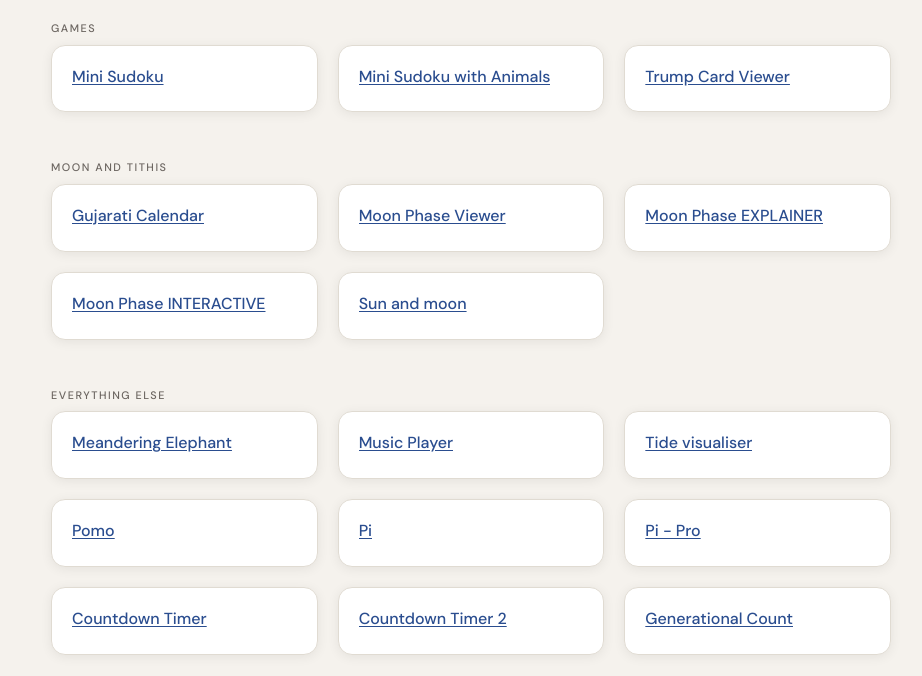
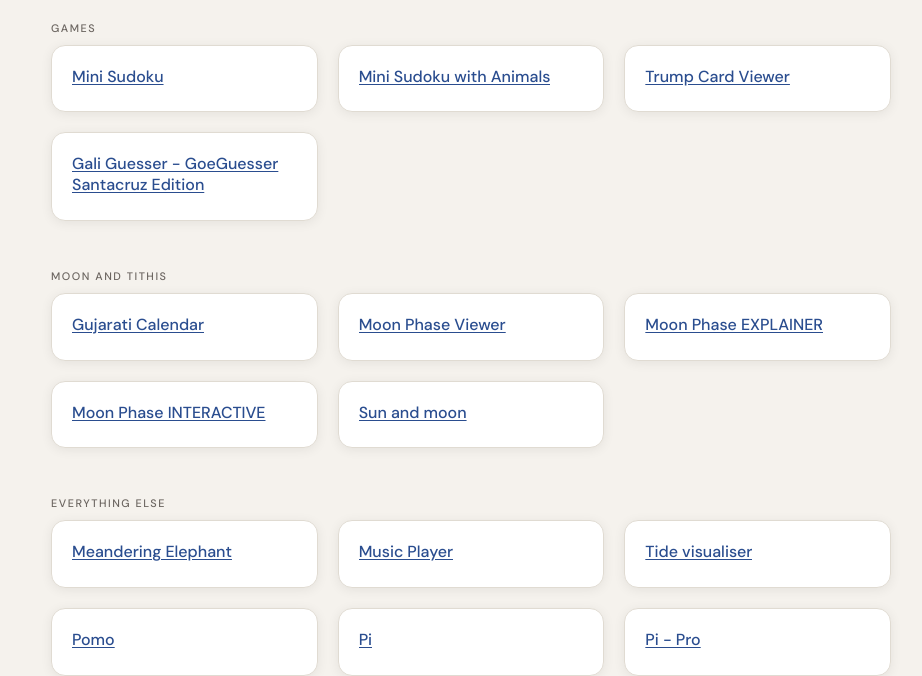
Before and after one commit to breadbutterjam/timepusdi, a plain HTML site: page index.html in a window 1280 px wide. Shown: the part 138-814 px from the top of the page, without its empty margins (169-1091 px from the left). Drawn offline with nearby package versions, Linux system fonts and the light colour scheme.

Commit message:
adding gali guesser to index

```diff
--- a/index.html
+++ b/index.html
@@ -245,6 +245,7 @@
     { section: 'Games', title: 'Mini Sudoku', desc: '', link: 'https://breadbutterjam.github.io/timepusdi/games/mini-sudoku.html' },
     { section: 'Games', title: 'Mini Sudoku with Animals', desc: '', link: 'https://breadbutterjam.github.io/timepusdi/games/mini-sudoku-images.html' },
     { section: 'Games', title: 'Trump Card Viewer', desc: '', link: 'https://breadbutterjam.github.io/timepusdi/trumpcardsandbox/index.html' },
+    { section: 'Games', title: 'Gali Guesser - GoeGuesser Santacruz Edition', desc: '', link: 'https://breadbutterjam.github.io/geoguessr/site/index.html' },
 
     { section: 'Moon and Tithis', title: 'Gujarati Calendar', desc: '', link: 'https://breadbutterjam.github.io/timepusdi/gujarati-calendar.html' },
     { section: 'Everything Else', title: 'Meandering Elephant', desc: '', link: 'https://breadbutterjam.github.io/timepusdi/meanderingele/me.html' },
```
